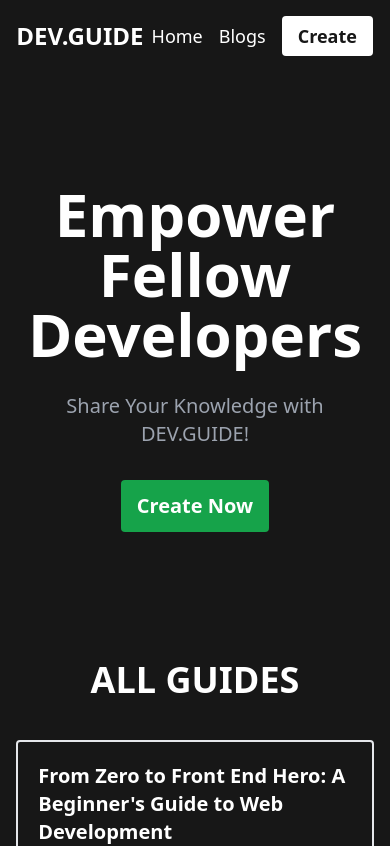
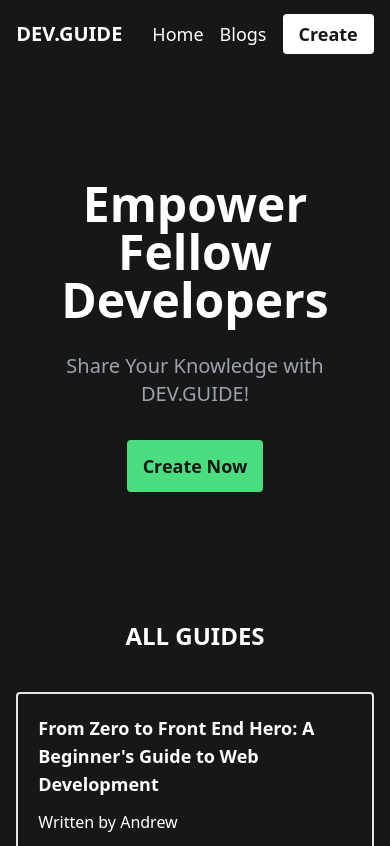
Before and after one commit to fredickandrewdimo/Dev-Guide, a React (Vite) app in the folder Dev.Guide/: page / in a window 390 px wide. Shown: the top 846 px of the page. Built offline with nearby package versions, Linux system fonts and the light colour scheme.

Commit message:
fixed home page styles

```diff
--- a/Dev.Guide/src/components/Footer.jsx
+++ b/Dev.Guide/src/components/Footer.jsx
@@ -1,6 +1,6 @@
 const Footer = () => {
   return (
-    <div className="flex items-center justify-center mx-auto w-11/12 md:w-9/12 py-2">
+    <div className="flex items-center justify-center mx-auto w-11/12 md:w-9/12 py-6">
       <p className="text-sm text-gray-500">
         © 2023 Fredick Andrew Dimo. All Rights Reserved.
       </p>
--- a/Dev.Guide/src/components/Home.jsx
+++ b/Dev.Guide/src/components/Home.jsx
@@ -26,25 +26,29 @@ const Home = () => {
 
   return (
     <div className="flex-col text-center">
-      <h1 className="text-white text-6xl font-bold">
+      <h1 className="text-white text-5xl md:text-6xl font-bold">
         Empower Fellow Developers
       </h1>
-      <p className="text-gray-400 mt-7 text-xl">
+      <p className="text-gray-400 mt-7 text-xl md:text-2xl">
         Share Your Knowledge with DEV.GUIDE!
       </p>
-      <button className="text-white py-3 px-4 bg-green-600 font-bold rounded text-xl mt-8">
+      <button className="text-neutral-900 py-3 px-4 bg-green-400 font-bold rounded text-lg md:text-xl mt-8 hover:bg-green-700">
         Create Now
       </button>
       <div className="mt-32">
-        <h1 className="text-4xl font-bold text-white">ALL GUIDES</h1>
+        <h1 className="text-2xl md:text-4xl font-bold text-white ">
+          ALL GUIDES
+        </h1>
         <div className="guide-container mt-10 text-white md:w-4/5 mx-auto text-left">
           {blogs.map((blog) => (
             <div
-              className="guide-preview border-2 my-5 rounded p-5 hover:border-green-600 hover:cursor-pointer"
+              className="guide-preview border-2 my-5 rounded p-5 hover:border-green-400 hover:cursor-pointer hover:text-green-400"
               key={blog.id}
             >
-              <h2 className="font-bold text-xl">{blog.title}</h2>
-              <p className="mt-3 text-lg">Written by {blog.author}</p>
+              <h2 className="font-bold text-lg md:text-xl">{blog.title}</h2>
+              <p className="mt-3 text-base md:text-lg">
+                Written by {blog.author}
+              </p>
             </div>
           ))}
         </div>
--- a/Dev.Guide/src/components/Navbar.jsx
+++ b/Dev.Guide/src/components/Navbar.jsx
@@ -2,9 +2,9 @@ import { Link } from "react-router-dom";
 
 const Navbar = () => {
   return (
-    <div className="flex items-center justify-between mx-auto w-11/12 md:w-9/12 py-5">
-      <h1 className="text-white font-bold text-2xl">DEV.GUIDE</h1>
-      <div className="text-lg text-white">
+    <div className="flex items-center justify-between mx-auto w-11/12 md:w-8/12 py-5">
+      <h1 className="text-white font-bold text-xl">DEV.GUIDE</h1>
+      <div className="text-lg text-white text-base">
         <a className="mx-2" href="/">
           Home
         </a>
@@ -13,7 +13,7 @@ const Navbar = () => {
         </a>
         <a
           href="/create"
-          className="mx-2 py-2 px-4 rounded bg-white text-neutral-900 font-bold"
+          className="ml-2 py-2 px-4 rounded bg-white text-neutral-900 hover:bg-gray-200 font-bold"
         >
           Create
         </a>
```
